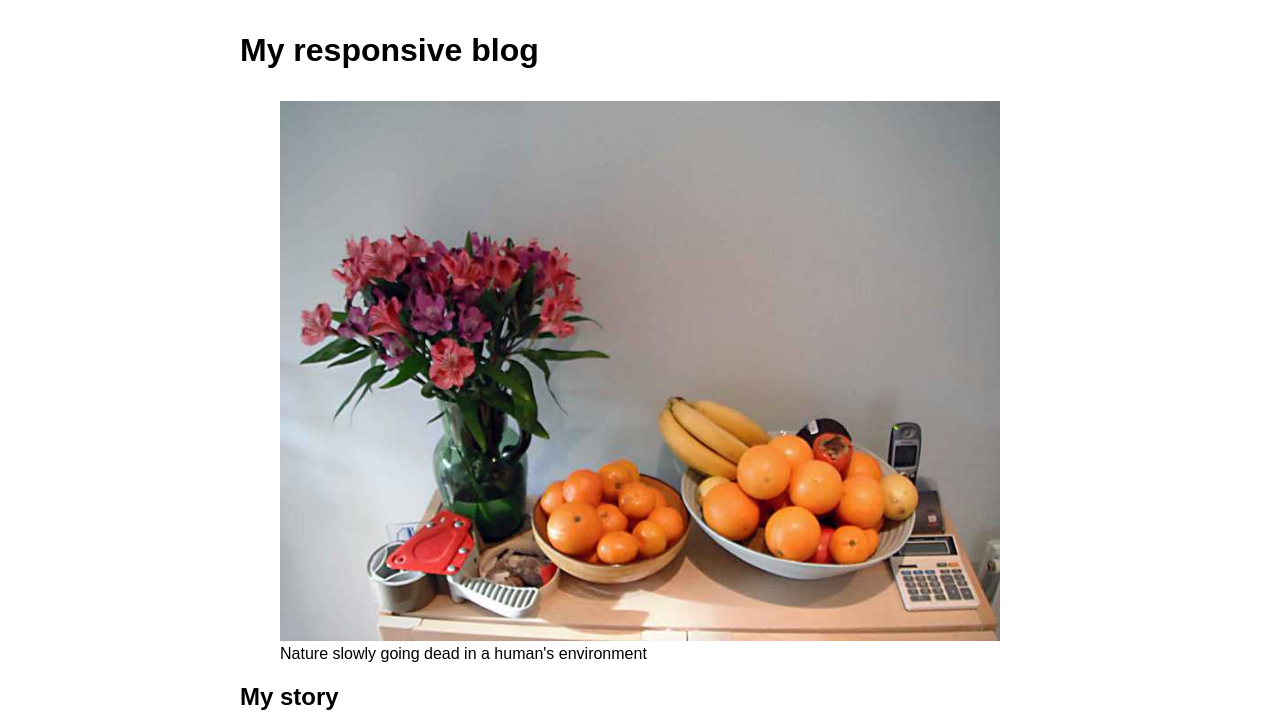
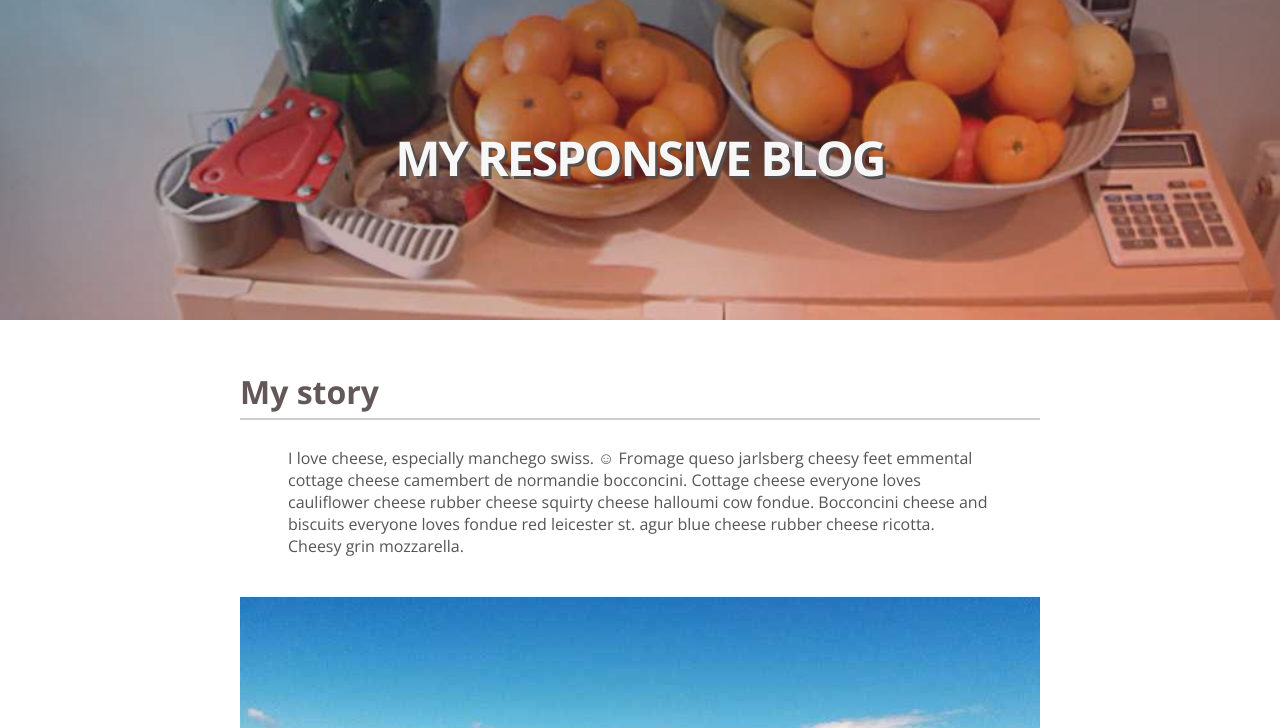
Before and after one commit to alan247/UD-FEND-Responsive-Images, a website: page index.html in a window 1280 px wide. Shown: the top 728 px of the page. Drawn offline with nearby package versions, Linux system fonts and the light colour scheme.

Commit message:
Add styling

```diff
--- a/css/main.css
+++ b/css/main.css
@@ -1,22 +1,84 @@
 body {
-	font-family: sans-serif;
-	margin: 2em;
+	font-family: 'Open Sans', sans-serif;
+	color: #555;
+	margin: 0;
+}
+
+.hero {
+    background: url(../images/still_life-medium.jpg) no-repeat center bottom;
+    background-size: cover;
+    width: 100vw;
+    height: 26vh;
+    margin-bottom: 50px;
+    position: relative;
+}
+
+.hero:before {
+    content: '';
+    position: absolute;
+    top: 0;
+    right: 0;
+    bottom: 0;
+    left: 0;
+    background-image: linear-gradient(to bottom right, #002f4b, #dc4225);
+    opacity: .4;
 }
 
 article {
 	max-width: 50em;
 	margin: 0 auto;
+	padding: 0 2em;
 }
 
 h1 {
-	width: 800px;
-	margin: 0 auto 1em;
+    margin: 0 auto;
+    text-align: center;
+    color: #f7f7f7;
+    top: 42%;
+    position: relative;
+    font-size: 2em;
+    text-transform: uppercase;
+    text-shadow: 3px 3px #544e4e;
+    line-height: 1;
+    letter-spacing: -2px;
+}
+
+@media (min-width:750px){
+	.hero {
+		height: 40vh;
+	}
+	h1 {
+		font-size: 3em;
+	}
+	p {
+		padding: 0 3em;
+	}
+}
+
+h2 {
+    font-size: 32px;
+    color: #635858;
+    border-bottom: 2px solid #ccc;
+    padding-bottom: 5px;
+}
+
+figure {
+	margin: 40px 0;
 }
 
 img {
 	max-width: 100%;
 }
 
-footer{
-	border-top: 2px solid #ccc;
+figcaption {
+    font-weight: 300;
+    font-style: italic;
+    color: #999;
+    font-size: 13px;
 }
+
+footer {
+    border-top: 2px solid #ccc;
+    text-align: center;
+    padding-top: 40px;
+}
--- a/index.html
+++ b/index.html
@@ -16,27 +16,23 @@
 
   <link rel="stylesheet" href="css/main.css" />
   <link rel="stylesheet" href="css/zocial.css" />
+  <link rel='stylesheet' href='https://fonts.googleapis.com/css?family=Open+Sans:400,700,300italic'>
 
 </head>
 
 <body>
 
-  <h1>My responsive blog</h1>
+
+
+  <section class="hero">
+    <h1>My responsive blog</h1>
+  </section>
 
   <article>
 
-    <figure>
-      <picture>
-        <source media="(min-width: 750px)" srcset="images/still_life-1600-large-2x.jpg 2x, images/still_life-800-large-1x.jpg">
-        <source media="(min-width: 500px)" srcset="images/still_life-medium.jpg">
-        <img src="images/still_life-small.jpg" alt="Bananas and oranges on a telephone table">
-      </picture>
-      <figcaption>Nature slowly going dead in a human's environment</figcaption>
-    </figure>
-
     <h2>My story</h2>
 
-    <p>I love cheese, especially manchego swiss. &#9786; Fromage queso jarlsberg cheesy feet emmental cottage cheese camembert de normandie bocconcini. Cottage cheese everyone loves cauliflower cheese rubber cheese squirty cheese halloumi cow fondue. Bocconcini cheese and biscuits everyone loves fondue red leicester st. agur blue cheese rubber cheese ricotta. Cheesy grin mozzarella.</p>
+    <p>I love cheese, especially manchego swiss. ☺ Fromage queso jarlsberg cheesy feet emmental cottage cheese camembert de normandie bocconcini. Cottage cheese everyone loves cauliflower cheese rubber cheese squirty cheese halloumi cow fondue. Bocconcini cheese and biscuits everyone loves fondue red leicester st. agur blue cheese rubber cheese ricotta. Cheesy grin mozzarella.</p>
 
     <figure>
       <picture>
@@ -132,12 +128,9 @@
     <button class="zocial icon digg"></button>
     <button class="zocial icon googleplus"></button>
 
-    <a href="//github.com/udacity/responsive-images/tree/master/project/start" title="View source for this page on GitHub" id="viewSource">View source on GitHub</a>
+    <p><a href="//github.com/udacity/responsive-images/tree/master/project/start" title="View source for this page on GitHub" id="viewSource">View source on GitHub</a></p>
 
   </footer>
 
-  <script src="http://udacity.github.io/responsive-images/project/project-grader.js"></script>
-  <script async src="http://udacity.github.io/frontend-grading-engine/ud-grading-engine-v0.1.js"></script>
-
 </body>
 </html>
```
